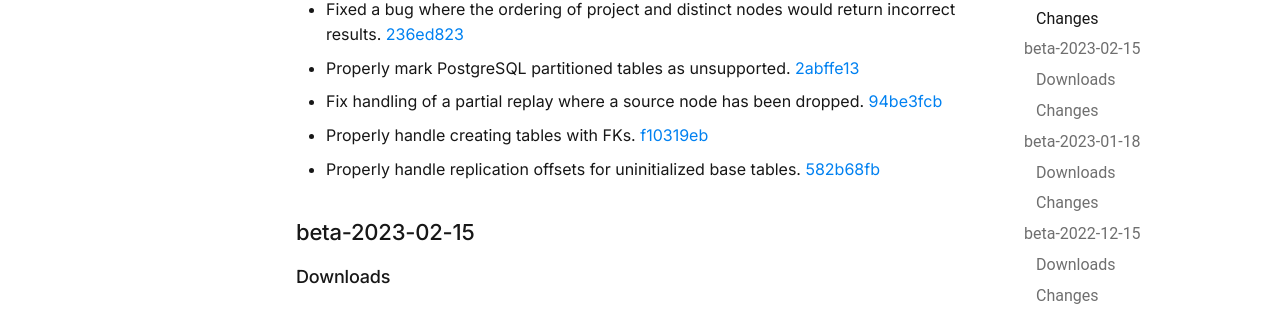
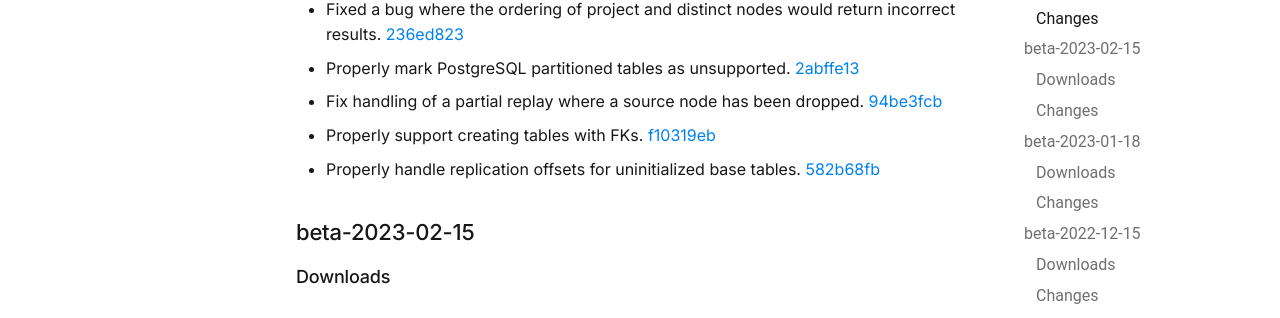
Before and after one commit to readysettech/docs-old, an MkDocs documentation site: the page built from docs/releases/readyset-core.md, in a window 1280 px wide and 900 px high, scrolled down 2091 px. Shown: the part 135-453 px from the top of the window. Built offline with MkDocs 1.6.1 and Material for MkDocs 9.7.7, drawn with Linux system fonts in a browser that asks for light colours; comment, search, counter and statistics services are not loaded.

Commit message:
Rewording

```diff
--- a/docs/releases/readyset-core.md
+++ b/docs/releases/readyset-core.md
@@ -92,7 +92,7 @@ ReadySet releases a new version of ReadySet Core on a monthly basis. This page s
   - Properly mark PostgreSQL partitioned tables as unsupported. [2abffe13](https://github.com/readysettech/readyset/commit/2abffe13)
   - Fix handling of a partial replay where a source node has been dropped.
     [94be3fcb](https://github.com/readysettech/readyset/commit/94be3fcb)
-  - Properly handle creating tables with FKs. [f10319eb](https://github.com/readysettech/readyset/commit/f10319eb)
+  - Properly support creating tables with FKs. [f10319eb](https://github.com/readysettech/readyset/commit/f10319eb)
   - Properly handle replication offsets for uninitialized base tables. [582b68fb](https://github.com/readysettech/readyset/commit/582b68fb)
 
 ## beta-2023-02-15
```
